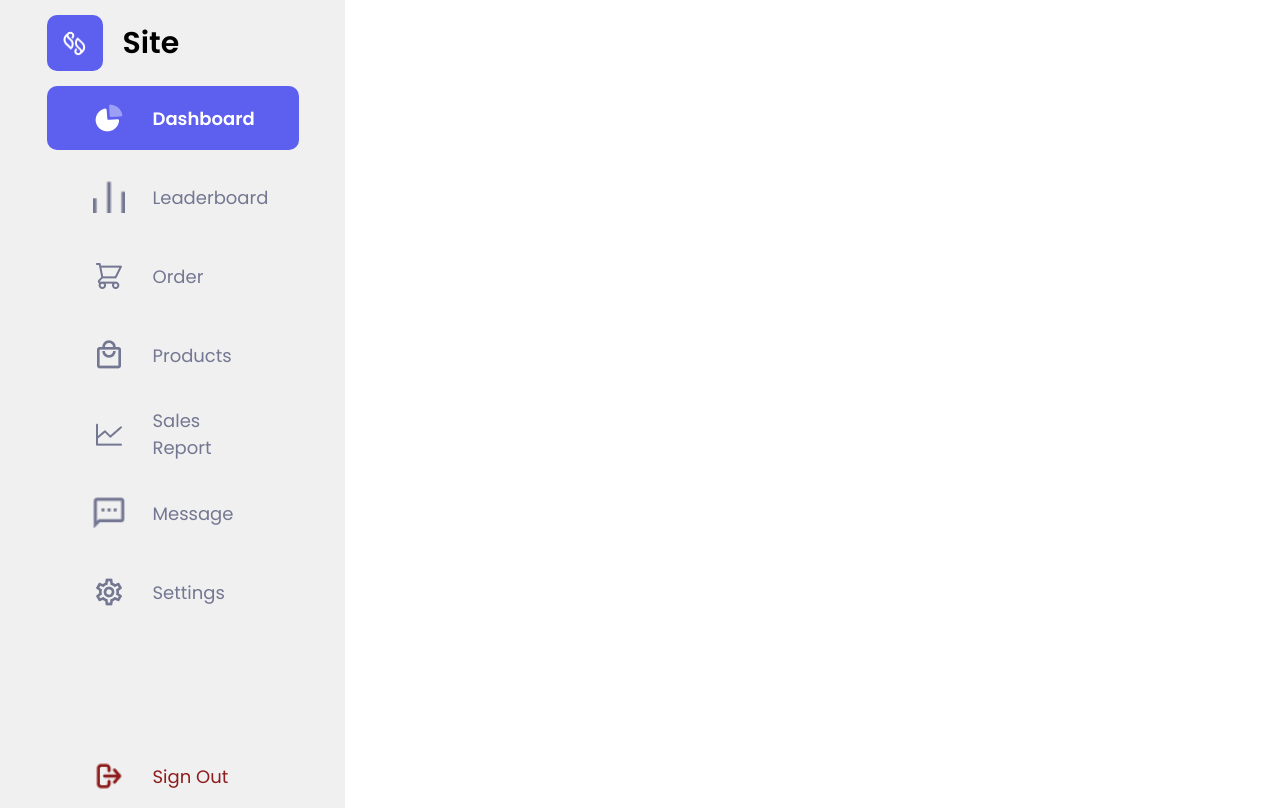
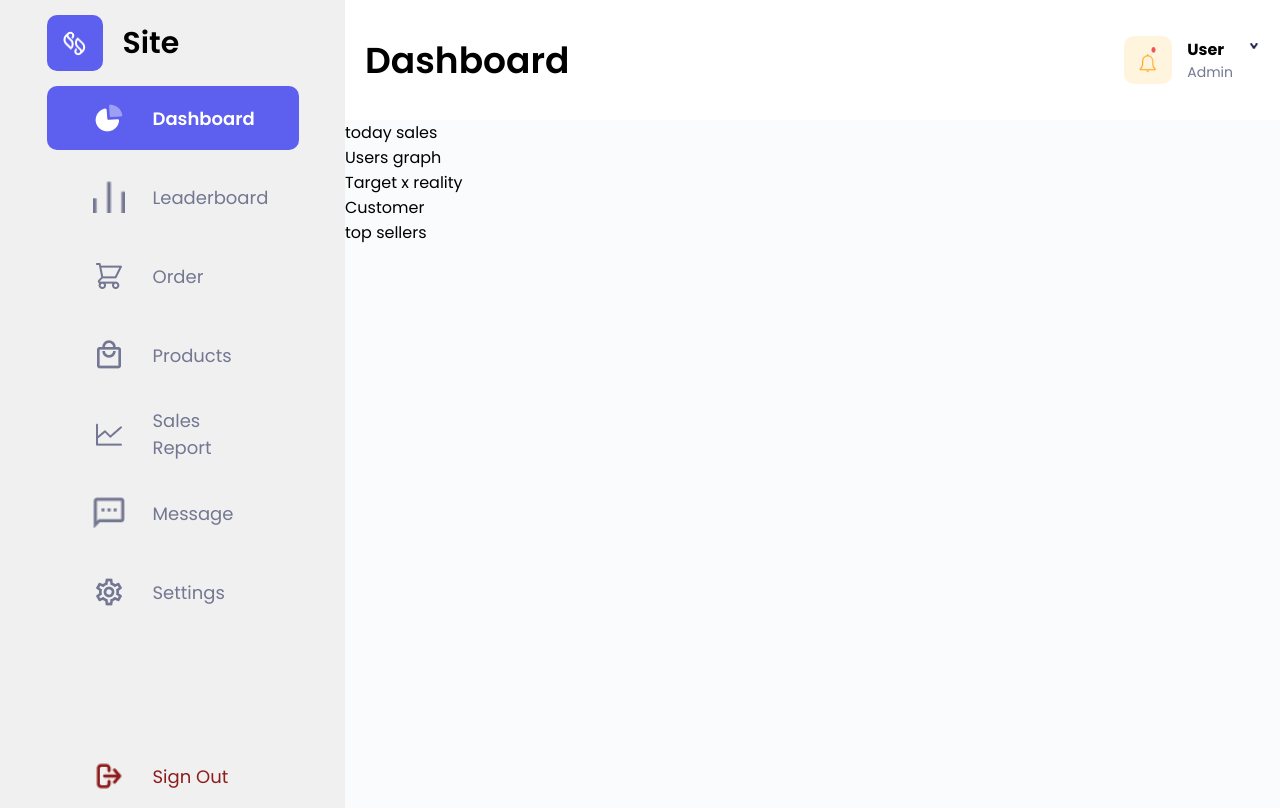
Before and after one commit to wesleydematos/dashboard, a React (Vite) app: page / in a window 1280 px wide. Shown: the top 810 px of the page. Built offline with nearby package versions, Linux system fonts and the light colour scheme.

Commit message:
style: created dashboard styled component

```diff
--- a/src/pages/Dashboard/DashboardAdm/index.jsx
+++ b/src/pages/Dashboard/DashboardAdm/index.jsx
@@ -5,18 +5,21 @@ import UsersGraph from "@/components/UsersGraph"
 import TargetXReality from "@/components/TargetXReality"
 import CustomerSatisfaction from "@/components/CustomerSatisfaction"
 import TopSellers from "@/components/TopSellers"
+import { StyledDashboard } from "./style"
 
 function DashboardAdm() {
     return (
-      <>
+      <StyledDashboard>
         <Nav />
+        <div>
           <Header />
           <TodaySales />
           <UsersGraph />
           <TargetXReality />
           <CustomerSatisfaction />
           <TopSellers />
-      </>
+        </div>
+      </StyledDashboard>
     )
   }
 
--- a/src/pages/Dashboard/DashboardAdm/style.js
+++ b/src/pages/Dashboard/DashboardAdm/style.js
@@ -0,0 +1,17 @@
+import styled from "styled-components"
+
+export const StyledDashboard = styled.main`
+    display: flex;
+    flex-direction: row;
+    background-color: var(--gray-bg);
+
+    h1{
+        font-weight: 600;
+        font-size: 36px;
+    }
+
+    > div{
+        display: flex;
+        flex-direction: column;
+    }
+`
```
Lines whose indentation alone changed are shown as unchanged.
